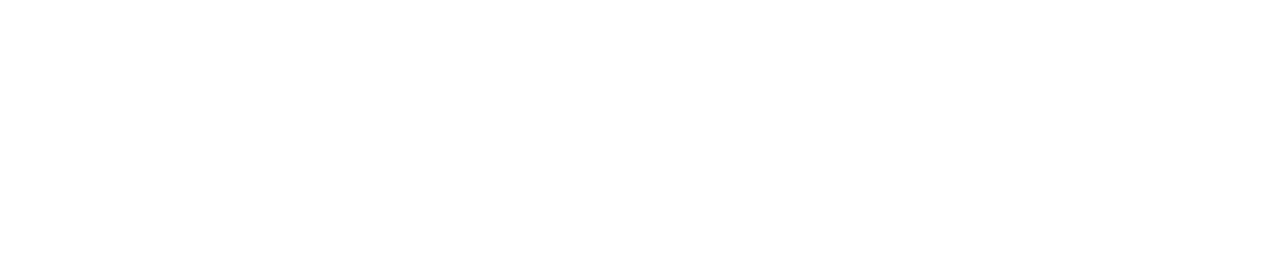
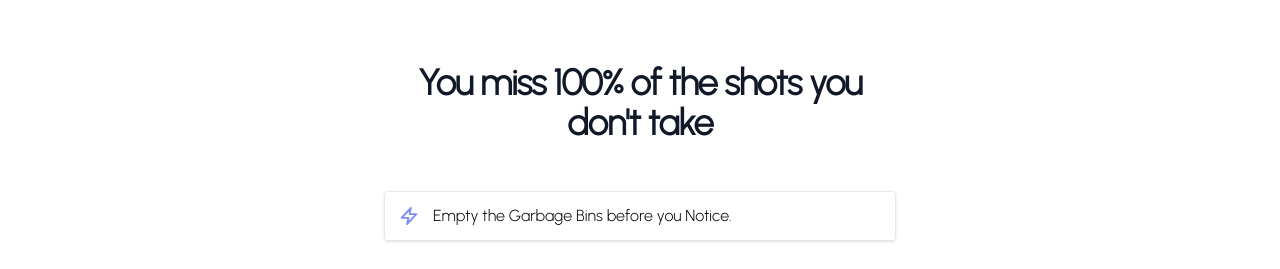
Before and after one commit to iamkushalchaudhari/Cleaning-Executives-Final, a React (Create React App) app: page / in a window 1280 px wide. Shown: the part 683-952 px from the top of the page. Before the commit the page ends 800 px from the top, so only its background shows below. Built offline with nearby package versions, Linux system fonts and the light colour scheme.

Commit message:
Added features file

```diff
--- a/src/App.js
+++ b/src/App.js
@@ -1,11 +1,13 @@
+import Features from './pages/Features';
 import './App.css';
 import Landing from './pages/Landing';
+
 export default function App() {
   return (
     <>
 
     <Landing/>
-
+    <Features/>
 
     </>
   )
--- /dev/null
+++ b/src/pages/Features.jsx
@@ -0,0 +1,38 @@
+export default function Example () {
+    return (
+        <div className="px-4 py-16 mx-auto sm:max-w-xl md:max-w-full lg:max-w-screen-xl md:px-24 lg:px-8 lg:py-20">
+            <div className="max-w-xl mb-10 md:mx-auto sm:text-center lg:max-w-2xl md:mb-12">
+
+                <h2 className="max-w-lg mb-6 font-sans text-3xl font-bold leading-none tracking-tight text-gray-900 sm:text-4xl md:mx-auto">
+                    <span className="relative inline-block">You miss 100% of the shots you don't take</span>
+                </h2>
+            </div>
+            <div className="max-w-lg space-y-3 sm:mx-auto lg:m-w-xl">
+
+                <div className="flex items-center p-2 duration-300 transform border rounded shadow hover:scale-105 sm:hover:scale-110">
+                    <div className="mr-2">
+                        <svg
+                        className="w-6 h-6 text-indigo-400 sm:w-8 sm:h-8"
+                        stroke="currentColor"
+                        viewBox="0 0 52 52">
+
+                       <polygon
+                        strokeWidth="3"
+                        strokeLinecap="round"
+                        strokeLinejoin="round"
+                        fill="none"
+                        points="29 13 14 29 25 29 23 39 38 23 27 23"/>
+                        </svg>
+                    </div>
+                    <span>Empty the Garbage Bins before you Notice.</span>
+                </div>
+            </div>
+
+
+
+        </div>
+    );
+
+
+
+};
--- a/src/pages/Landing.jsx
+++ b/src/pages/Landing.jsx
@@ -13,16 +13,8 @@
     return (
         <div className="relative overflow-hidden bg-white">
             <div className="mx-auto max-w-7xl">
-                <div className="relative z-10 pb-8 bg-white sm:pb-16 md:pb-20 lg:w-full lg:max-w-2xl lg:pb-28 xl:pb-32">
-                    <svg
-                        className="absolute inset-y-0 right-0 hidden w-48 h-full text-white transform translate-x-1/2 lg:block"
-                        fill="currentColor"
-                        viewBox="0 0 100 100"
-                        preserveAspectRatio="none"
-                        aria-hidden="true"
-                    >
-                        <polygon points="50,0 100,0 50,100 0,100" />
-                    </svg>
+                <div className="relative z-10 pb-8 bg-white sm:pb-16 md:pb-20 lg:w-full lg:max-w-2xl lg:pb-28 xl:pb-18">
+
 
                     <Popover>
                         <div className="relative px-4 pt-6 sm:px-6 lg:px-8">
```
